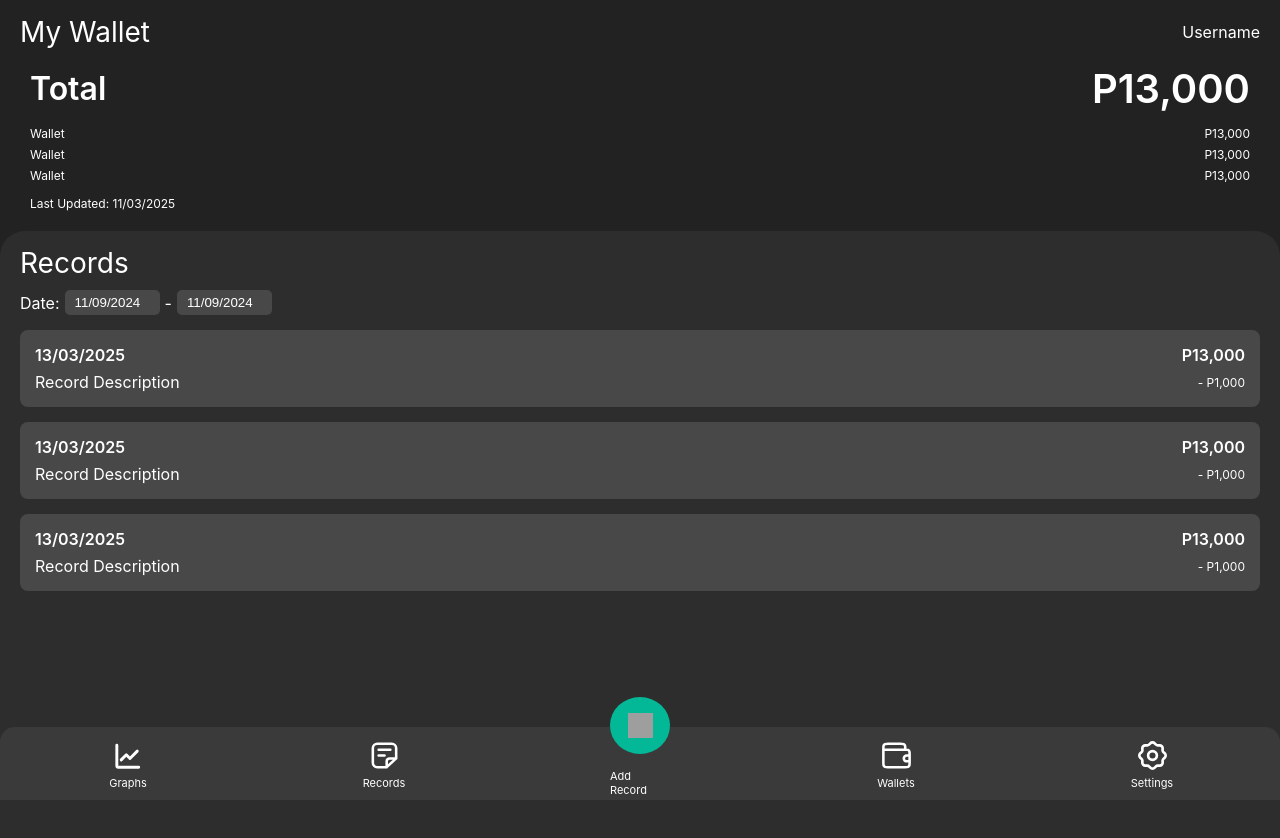
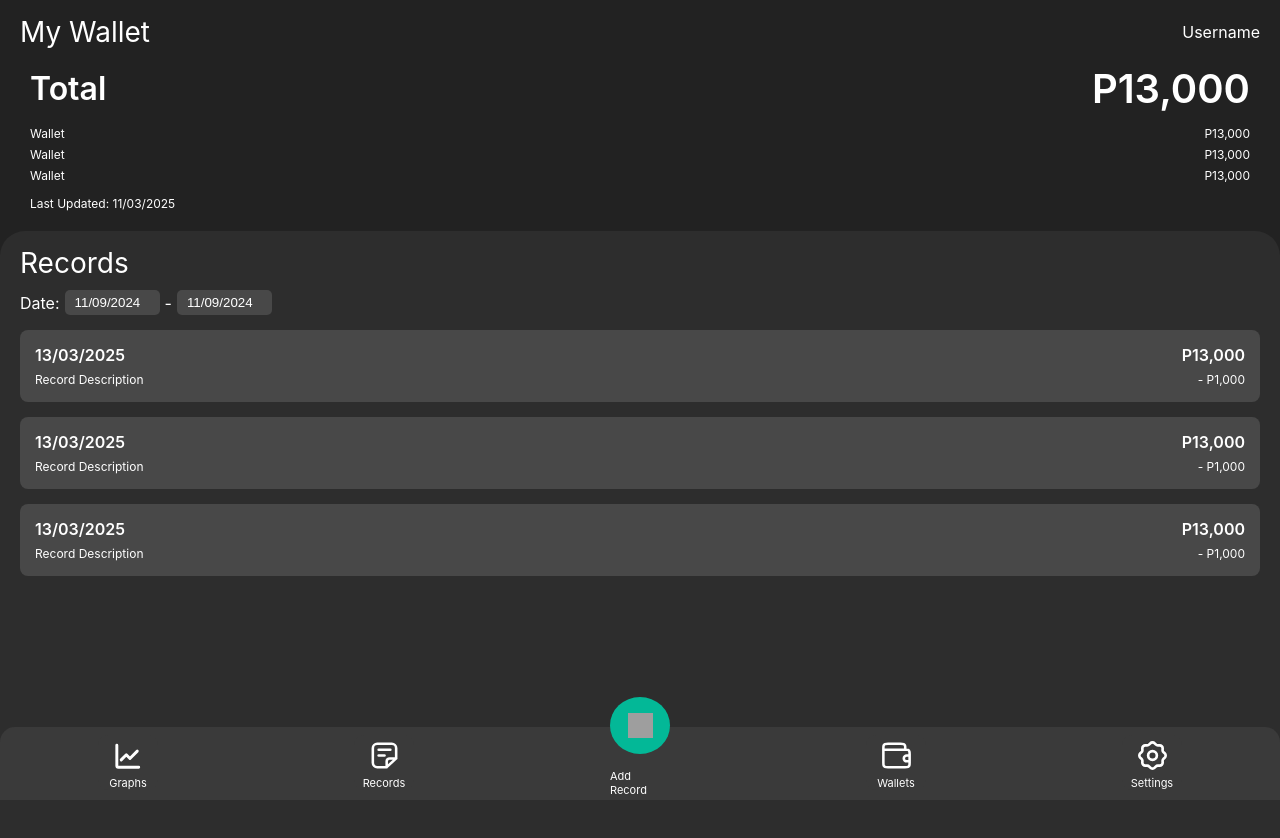
Before and after one commit to mccedddy/my-wallet, a React (Create React App) app: page / in a window 1280 px wide. Shown: the top 838 px of the page. Built offline with nearby package versions, Linux system fonts and the light colour scheme; grey boxes are pictures that could not be loaded.

Commit message:
fixed font size

```diff
--- a/src/components/RecordItem.tsx
+++ b/src/components/RecordItem.tsx
@@ -32,7 +32,7 @@ function RecordItem() {
           <h6 className='bold'>P13,000</h6>
         </div>
         <div className='record-item-row'>
-          <h6>Record Description</h6>
+          <p>Record Description</p>
           <p>- P1,000</p>
         </div>
       </div>
```
Also changed, not shown: src/styles/components/_navbar.scss (indentation only).
